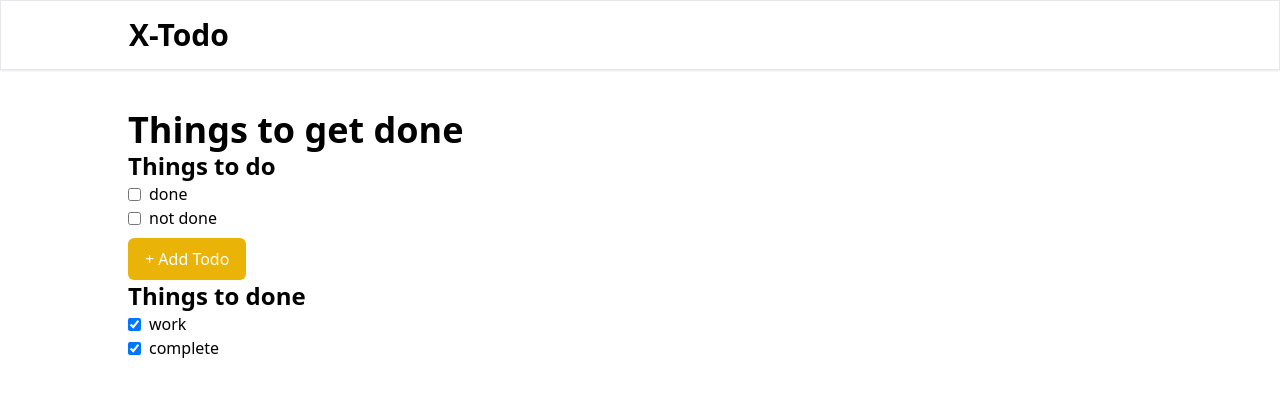
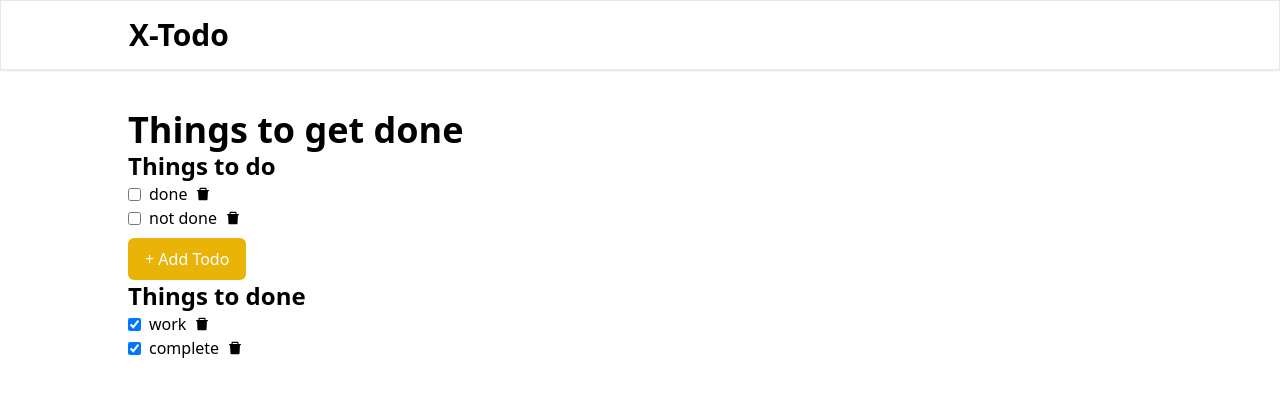
Before and after one commit to suniljoshi26/todo-app-class-base-component, a React (Vite) app: page / in a window 1280 px wide. Shown: the top 396 px of the page. Built offline with nearby package versions, Linux system fonts and the light colour scheme.

Commit message:
react icons

```diff
--- a/package.json
+++ b/package.json
@@ -10,7 +10,8 @@
   },
   "dependencies": {
     "react": "^18.2.0",
-    "react-dom": "^18.2.0"
+    "react-dom": "^18.2.0",
+    "react-icons": "^4.6.0"
   },
   "devDependencies": {
     "@types/react": "^18.0.24",
--- a/src/TodoRow.tsx
+++ b/src/TodoRow.tsx
@@ -1,5 +1,6 @@
 import React, { Component } from "react";
 import Checkbox from "./Checkbox";
+import { AiFillDelete } from "react-icons/ai";
 type rowprops = {
   todo: String;
   done: boolean;
@@ -16,6 +17,7 @@ export default class TodoRow extends Component<rowprops> {
       <div className="flex space-x-2 items-center">
         <Checkbox checked={this.props.done} onChange={this.handleChange} />
         <h3>{this.props.todo}</h3>
+        <AiFillDelete />
       </div>
     );
   }
```
Also changed, not shown: 1 other file (tests, documents, lock files or other folders).
